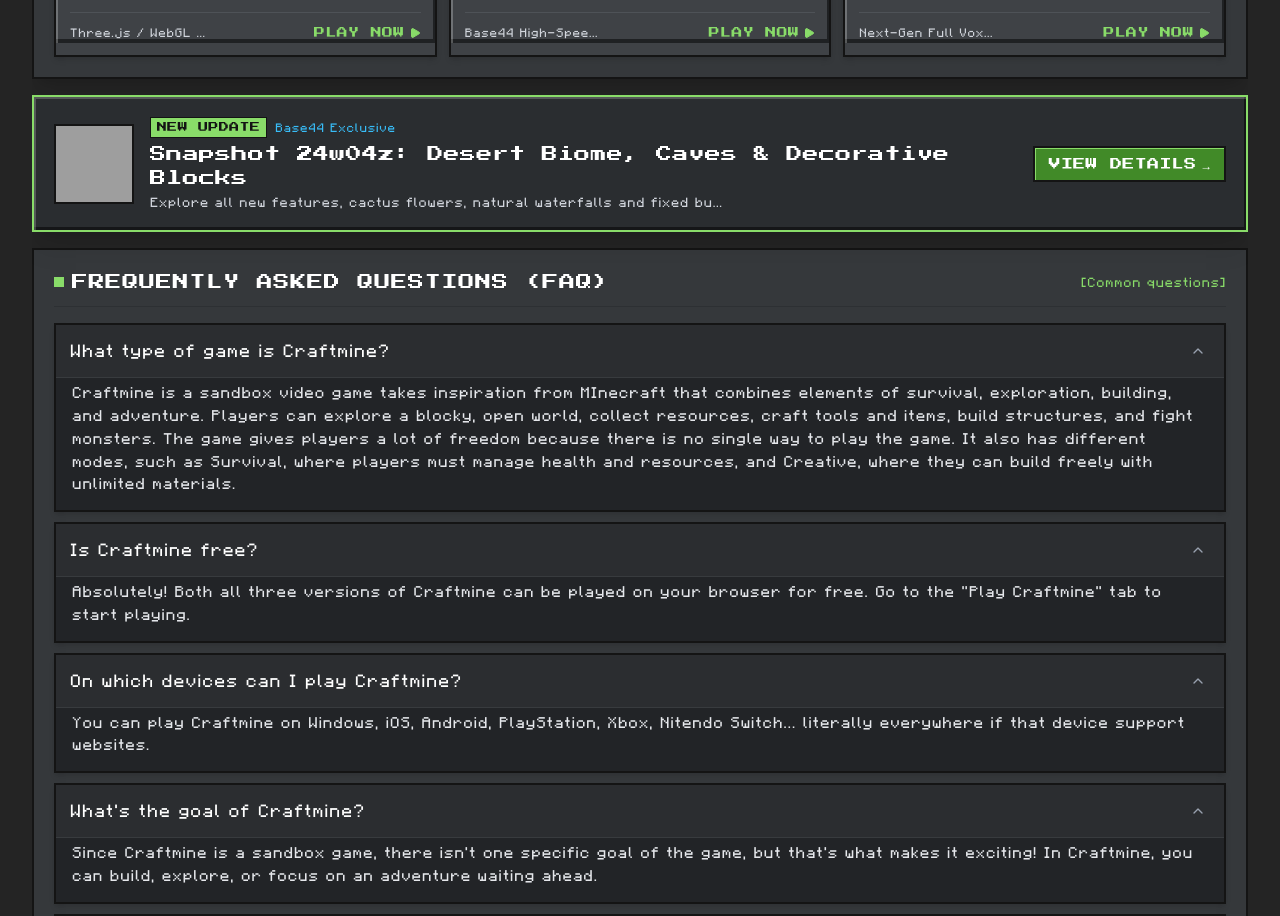
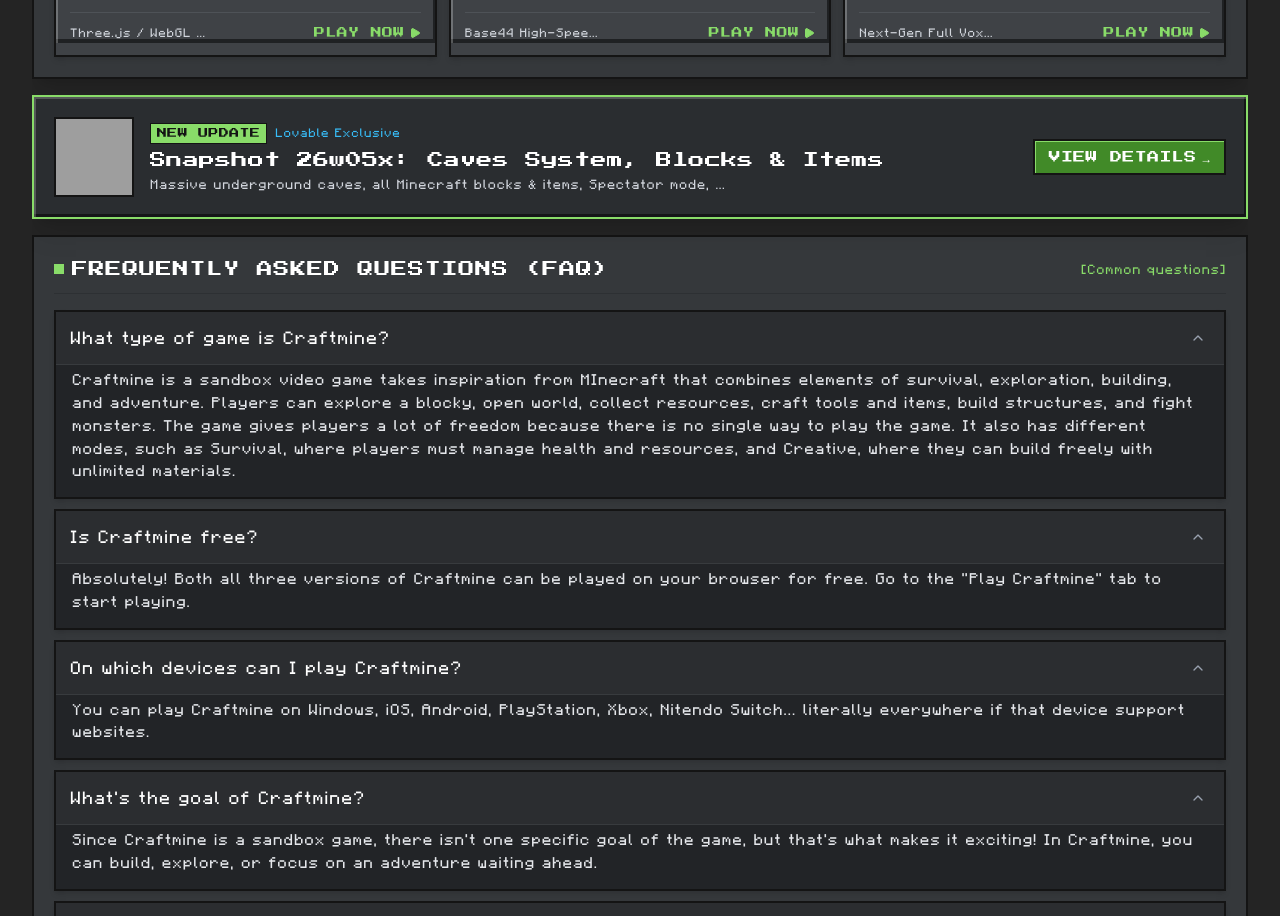
Before and after one commit to ItsAxolotlXD/oreui, a React (Vite) app: page / in a window 1280 px wide. Shown: the part 1300-2216 px from the top of the page. Built offline with nearby package versions, Linux system fonts and the light colour scheme; grey boxes are pictures that could not be loaded; a web font is replaced by a local one.

Commit message:
feat: add snapshot 26w05x release notes
Introduced documentation and search entries for the 26w05x snapshot, including new cave systems, decorative blocks, and updated movement modes.

```diff
--- a/src/App.tsx
+++ b/src/App.tsx
@@ -338,7 +338,7 @@
                       onMouseDown={() => playPopSound()}
                       onClick={() => {
                         triggerTabLoading();
-                        setTargetArticleId('snapshot-24w04z');
+                        setTargetArticleId('snapshot-26w05x');
                         setSidebarItem('release_notes');
                       }}
                       className="group relative bg-[#2a2d30] hover:bg-[#32363a] border-2 border-[#89dc69] p-4 sm:p-5 shadow-xl cursor-pointer select-none btn-press-effect flex flex-col sm:flex-row items-center justify-between gap-4 overflow-hidden"
@@ -348,8 +348,8 @@
                       <div className="flex items-center gap-3 sm:gap-4 relative z-10 w-full sm:w-auto">
                         <div className="w-16 h-16 sm:w-20 sm:h-20 bg-[#161718] border-2 border-[#141414] flex-shrink-0 flex items-center justify-center overflow-hidden">
                           <img
-                            src="https://static.wikia.nocookie.net/ep-deo/images/2/28/Update_thumb.png/revision/latest/scale-to-width-down/1000?cb=20261006103204"
-                            alt="Snapshot 24w04z"
+                            src="https://static.wikia.nocookie.net/ep-deo/images/9/9a/Craftmine_26w05x.png/revision/latest/scale-to-width-down/1000?cb=20261007153456"
+                            alt="Snapshot 26w05x"
                             referrerPolicy="no-referrer"
                             className="w-full h-full object-cover [image-rendering:pixelated] group-hover:scale-105 transition-transform"
                             style={{ imageRendering: 'pixelated' }}
@@ -362,14 +362,14 @@
                               NEW UPDATE
                             </span>
                             <span className="text-[#38bdf8] text-[11px] font-minecraft-seven">
-                              Base44 Exclusive
+                              Lovable Exclusive
                             </span>
                           </div>
                           <h3 className="text-sm sm:text-base text-white group-hover:text-[#89dc69] font-minecraft-ten">
-                            Snapshot 24w04z: Desert Biome, Caves & Decorative Blocks
+                            Snapshot 26w05x: Caves System, Blocks & Items
                           </h3>
                           <p className="text-xs text-gray-300 font-minecraft-seven truncate max-w-xl">
-                            Explore all new features, cactus flowers, natural waterfalls and fixed bugs in the latest snapshot.
+                            Massive underground caves, all Minecraft blocks & items, Spectator mode, and Fly mode.
                           </p>
                         </div>
                       </div>
--- a/src/components/FloatingSearchBox.tsx
+++ b/src/components/FloatingSearchBox.tsx
@@ -51,12 +51,52 @@
 
   // 2. RELEASE NOTES & UPDATES
   {
+    id: 'update-26w05x',
+    category: 'update',
+    categoryLabel: 'Release Note',
+    title: 'Snapshot 26w05x',
+    description: 'Underground cave systems down to y=-64, massive lava lakes, all Minecraft blocks & items, Spectator and Fly mode.',
+    badge: 'Latest Snapshot',
+    targetTab: 'release_notes',
+    articleId: 'snapshot-26w05x',
+  },
+  {
+    id: 'update-caves-26w05x',
+    category: 'update',
+    categoryLabel: 'Game Feature',
+    title: 'Caves System & Huge Lava Lakes (Snapshot 26w05x)',
+    description: 'Underground cave entrances on surface, massive cave networks down to y=-64 with expansive lava lakes.',
+    badge: 'Caves',
+    targetTab: 'release_notes',
+    articleId: 'snapshot-26w05x',
+  },
+  {
+    id: 'update-blocks-26w05x',
+    category: 'update',
+    categoryLabel: 'Game Feature',
+    title: 'All Blocks & Items (Snapshot 26w05x)',
+    description: 'Every Minecraft block & item added for decoration, X-shaped cross model rendering for plants, flowers, torches and stalactites.',
+    badge: 'Blocks & Items',
+    targetTab: 'release_notes',
+    articleId: 'snapshot-26w05x',
+  },
+  {
+    id: 'update-spectator-26w05x',
+    category: 'update',
+    categoryLabel: 'Game Feature',
+    title: 'Spectator Mode & Fly Mode (Snapshot 26w05x)',
+    description: 'Spectator mode for clipping through blocks and Fly/Walk toggle (press F key) in Creative mode.',
+    badge: 'Controls',
+    targetTab: 'release_notes',
+    articleId: 'snapshot-26w05x',
+  },
+  {
     id: 'update-24w04z',
     category: 'update',
     categoryLabel: 'Release Note',
     title: 'Snapshot 24w04z',
     description: 'New decorative blocks, Desert & Oak Forest biomes, expanded cave systems, and liquid sliding physics.',
-    badge: 'Latest Snapshot',
+    badge: 'Base44 Snapshot',
     targetTab: 'release_notes',
     articleId: 'snapshot-24w04z',
   },
--- a/src/components/ReleaseNotesView.tsx
+++ b/src/components/ReleaseNotesView.tsx
@@ -22,6 +22,52 @@
 }
 
 export const ARTICLES_LIST: ReleaseArticle[] = [
+  {
+    id: 'snapshot-26w05x',
+    title: 'Snapshot 26w05x',
+    versionTag: 'SNAPSHOT 26w05x',
+    editionBadge: 'Exclusive to Lovable Edition',
+    date: '10/07/2026',
+    thumbnail: 'https://static.wikia.nocookie.net/ep-deo/images/9/9a/Craftmine_26w05x.png/revision/latest/scale-to-width-down/1000?cb=20261007153456',
+    summary: 'The latest experimental snapshot for Lovable Edition introduces massive underground cave systems down to layer -64 with huge lava lakes, all Minecraft decorative blocks & items with X-cross model rendering, new Spectator mode, and Creative Fly/Walk mode.',
+    editionId: 'lovable',
+    features: [
+      {
+        category: 'CAVES SYSTEM',
+        items: [
+          'Added cave systems underground and cave entrances randomly appear on the surface',
+          'Added massively large cave systems with huge lava lakes',
+          'Caves can generate down to layer level -64',
+        ],
+      },
+      {
+        category: 'BLOCKS & ITEMS',
+        items: [
+          "Every single blocks and items from Minecraft were added, only for decorative, didn't have any specific functions ywt",
+          'Plants, flowers, torches, cobwebs, stalagmites and stalactites now render using an X-shaped cross model, which consists of two intersecting diagonal planes with a texture applied to both side',
+        ],
+      },
+      {
+        category: 'QUALITY OF LIFE',
+        items: [
+          'Added new Spectator mode helps player clip through blocks for moving more convenient',
+          'Added Fly mode and Walk mode for Creative mode (by pressing the F key)',
+        ],
+      },
+    ],
+    bugFixes: [],
+    knownIssues: [
+      'Caves generation and lava lakes are way too massive, causing performance issues',
+      'There are no water lakes, ores, deepslates, decorative stone blocks or mobs spawning in the caves, only regular stone blocks',
+      'Bottom texture lightning of stone blocks inside caves do not render correctly',
+      'To fly down / crounch, instead of Shift key, you have to press Left Ctrl key',
+      'Game watermark should not display on screen',
+      "The hotbar HUD does not reflect the block you're holding",
+      'The world is missing grass, bushes, flowers, plants and especially biome varirants',
+      'Some blocks still do not render correctly',
+      'Mountain tops generate kind of weird-looking',
+    ],
+  },
   {
     id: 'snapshot-24w04z',
     title: 'Snapshot 24w04z',
@@ -201,7 +247,13 @@
                 className="flex items-center gap-1.5 bg-[#418a28] hover:bg-[#52a634] text-white px-3 py-1.5 border-2 border-[#141414] text-xs font-minecraft-ten cursor-pointer shadow-[inset_0_2px_0_#89dc69,inset_0_-4px_0_#1e4511]"
               >
                 <Play className="w-3.5 h-3.5 fill-current" />
-                <span>PLAY BASE44 EDITION NOW</span>
+                <span>
+                  {selectedArticle.editionId === 'lovable'
+                    ? 'PLAY LOVABLE EDITION NOW'
+                    : selectedArticle.editionId === 'studio'
+                    ? 'PLAY STUDIO EDITION NOW'
+                    : 'PLAY BASE44 EDITION NOW'}
+                </span>
               </button>
             )}
           </div>
@@ -273,6 +325,7 @@
               </section>
 
               {/* SECTION: BUG FIXES */}
+              {selectedArticle.bugFixes.length > 0 && (
                 <section className="space-y-2">
                   <div className="flex items-center gap-2 border-b-2 border-[#38bdf8] pb-1">
                     <span className="w-3 h-3 bg-[#38bdf8] inline-block border border-[#141414]" />
@@ -291,6 +344,7 @@
                     </ul>
                   </div>
                 </section>
+              )}
 
               {/* SECTION: KNOWN ISSUES */}
               <section className="space-y-2">
@@ -333,7 +387,13 @@
                     fullWidth
                     onClick={() => onPlayEdition(selectedArticle.editionId!)}
                   >
-                    <span>PLAY THIS SNAPSHOT</span>
+                    <span>
+                      {selectedArticle.editionId === 'lovable'
+                        ? 'PLAY LOVABLE EDITION'
+                        : selectedArticle.editionId === 'studio'
+                        ? 'PLAY STUDIO EDITION'
+                        : 'PLAY BASE44 EDITION'}
+                    </span>
                   </VplayHeroButton>
                 </div>
               )}
@@ -389,7 +449,7 @@
           ) : (
             <div className="space-y-3">
               {filteredArticles.map((article) => {
-                const isLatest = article.id === 'snapshot-24w04z';
+                const isLatest = article.id === 'snapshot-26w05x';
                 return (
                   <div
                     key={article.id}
--- a/src/components/SearchModal.tsx
+++ b/src/components/SearchModal.tsx
@@ -50,12 +50,52 @@
 
   // 2. RELEASE NOTES & UPDATES
   {
+    id: 'update-26w05x',
+    category: 'update',
+    categoryLabel: 'Release Note',
+    title: 'Snapshot 26w05x',
+    description: 'Underground cave systems down to y=-64, massive lava lakes, all Minecraft blocks & items, Spectator and Fly mode.',
+    badge: 'Latest Snapshot',
+    targetTab: 'release_notes',
+    articleId: 'snapshot-26w05x',
+  },
+  {
+    id: 'update-caves-26w05x',
+    category: 'update',
+    categoryLabel: 'Game Feature',
+    title: 'Caves System & Huge Lava Lakes (Snapshot 26w05x)',
+    description: 'Underground cave entrances on surface, massive cave networks down to y=-64 with expansive lava lakes.',
+    badge: 'Caves',
+    targetTab: 'release_notes',
+    articleId: 'snapshot-26w05x',
+  },
+  {
+    id: 'update-blocks-26w05x',
+    category: 'update',
+    categoryLabel: 'Game Feature',
+    title: 'All Blocks & Items (Snapshot 26w05x)',
+    description: 'Every Minecraft block & item added for decoration, X-shaped cross model rendering for plants, flowers, torches and stalactites.',
+    badge: 'Blocks & Items',
+    targetTab: 'release_notes',
+    articleId: 'snapshot-26w05x',
+  },
+  {
+    id: 'update-spectator-26w05x',
+    category: 'update',
+    categoryLabel: 'Game Feature',
+    title: 'Spectator Mode & Fly Mode (Snapshot 26w05x)',
+    description: 'Spectator mode for clipping through blocks and Fly/Walk toggle (press F key) in Creative mode.',
+    badge: 'Controls',
+    targetTab: 'release_notes',
+    articleId: 'snapshot-26w05x',
+  },
+  {
     id: 'update-24w04z',
     category: 'update',
     categoryLabel: 'Release Note',
     title: 'Snapshot 24w04z',
     description: 'New decorative blocks, Desert & Oak Forest biomes, expanded cave systems, and liquid sliding physics.',
-    badge: 'Latest Snapshot',
+    badge: 'Base44 Snapshot',
     targetTab: 'release_notes',
     articleId: 'snapshot-24w04z',
   },
```
Lines whose indentation alone changed are shown as unchanged.
